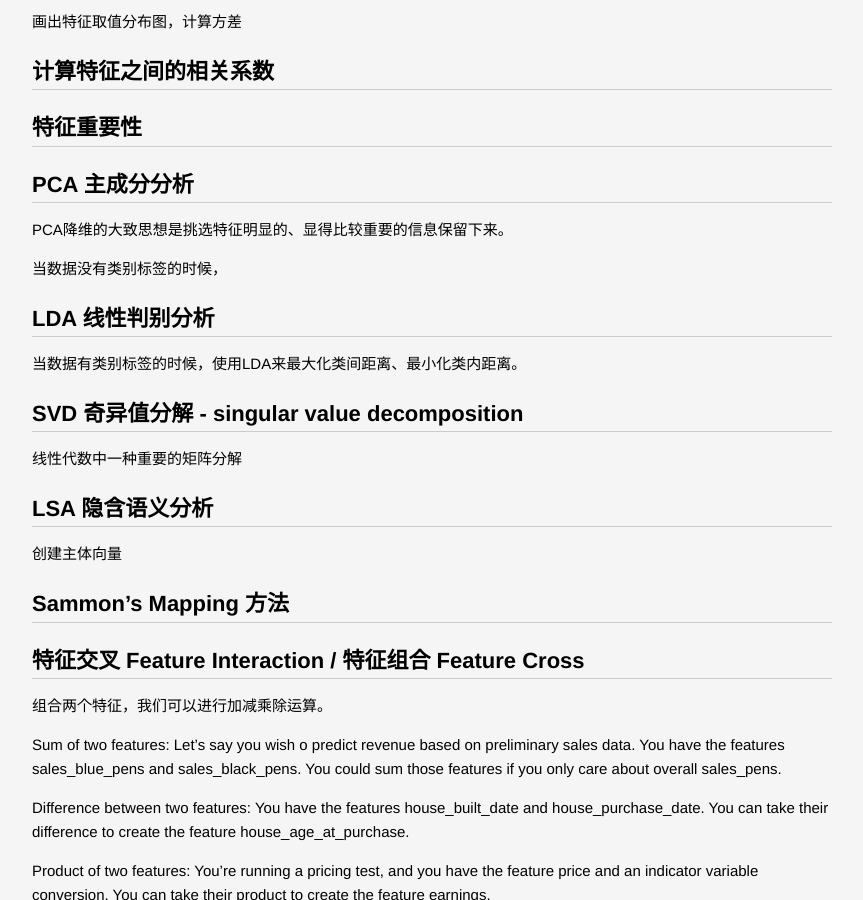
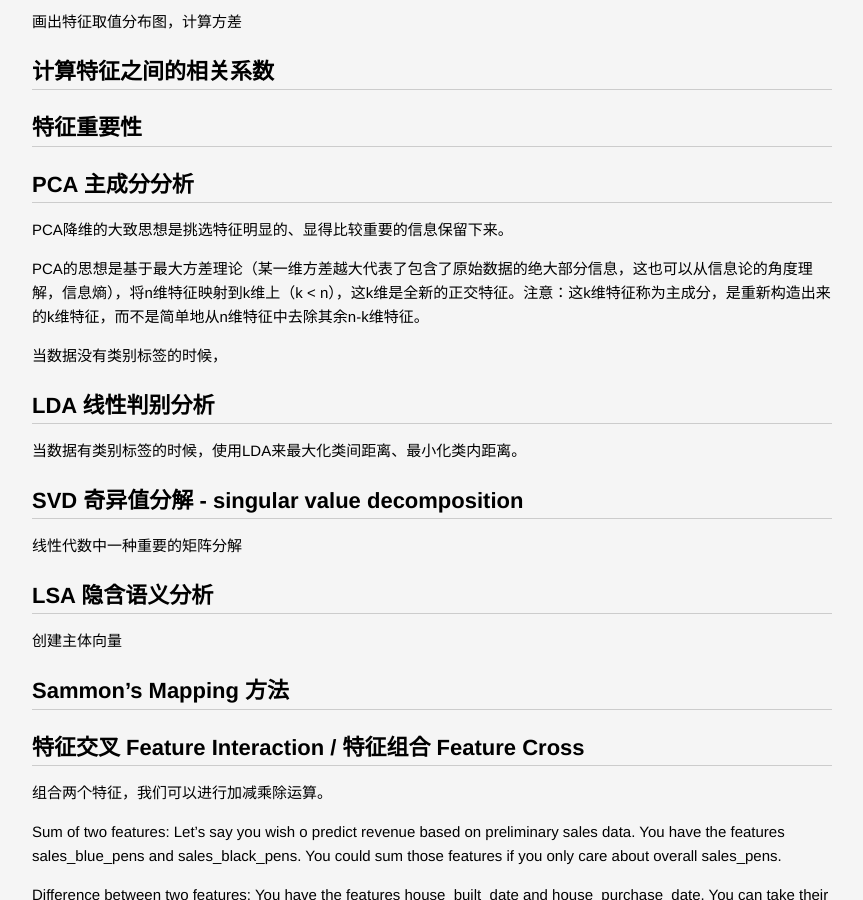
Before and after one commit to lucky521/blog, a Jekyll site: the page built from _posts/ml/2018-04-18-feature-engineering.markdown, in a window 1280 px wide and 900 px high, scrolled down 5320 px. Shown: the whole window, without its empty margins (208-1071 px from the left). Built offline with Jekyll 4.4.1, drawn with Linux system fonts in a browser that asks for light colours.

Commit message:
update blog

````diff
--- a/_posts/ml/2017-08-15-Basic-of-Machine-Learning.markdown
+++ b/_posts/ml/2017-08-15-Basic-of-Machine-Learning.markdown
@@ -225,7 +225,7 @@ bias-variance tradeoff可以被翻译做”偏差-方差困境“。
 
 # 概率图模型
 
-概率图模型（Graphical Model）是用图论方法以表现若干个独立随机变量之关联的一种建模法。
+Probabilistic Graphical Model 概率图模型 是用图论方法以表现若干个独立随机变量之关联的一种建模法。
 概率图模型有朴素贝叶斯模型、贝叶斯网络、最大熵模型、隐马尔可夫模型HMM、条件随机场CRF、主题模型.
 
 
--- a/_posts/ml/2017-10-26-tensorflow.markdown
+++ b/_posts/ml/2017-10-26-tensorflow.markdown
@@ -248,7 +248,7 @@ https://www.tensorflow.org/api_guides/python/tfdbg
 使用 run_metadata 将每次session run的性能信息记录下来。
 Timeline类可以被用于以Chrome Tracing的格式生成一个JSON trace文件。
 生成的trace文件可以用 chrome://tracing/ 直接打开显示。
-```
+```python
 options = tf.RunOptions(trace_level=tf.RunOptions.FULL_TRACE)
 run_metadata = tf.RunMetadata()
 
--- a/_posts/ml/2018-04-18-feature-engineering.markdown
+++ b/_posts/ml/2018-04-18-feature-engineering.markdown
@@ -191,6 +191,8 @@ PolynomialFeatures 以多项式运算的方式将2个以上的特征以多项式
 
 PCA降维的大致思想是挑选特征明显的、显得比较重要的信息保留下来。
 
+PCA的思想是基于最大方差理论（某一维方差越大代表了包含了原始数据的绝大部分信息，这也可以从信息论的角度理解，信息熵），将n维特征映射到k维上（k < n），这k维是全新的正交特征。注意：这k维特征称为主成分，是重新构造出来的k维特征，而不是简单地从n维特征中去除其余n-k维特征。
+
 当数据没有类别标签的时候，
 
 
--- a/_posts/ml/2018-07-31-optimization-method.markdown
+++ b/_posts/ml/2018-07-31-optimization-method.markdown
@@ -209,9 +209,13 @@ L0范数是指向量中非0的元素的个数。
 
 L1范数是指向量中各个元素绝对值之和。也叫做“稀疏规则算子”（Lasso regularization）。
 
+L1是拉普拉斯分布
+
 2. L2 Regularization
 
  L2范数是指向量各元素的平方和然后求平方根。也叫做"Ridge regression"。
+
+ L2是高斯分布
 
 - 为什么 l1 相比于 l2 容易获得稀疏解？
 https://www.zhihu.com/question/37096933
````
